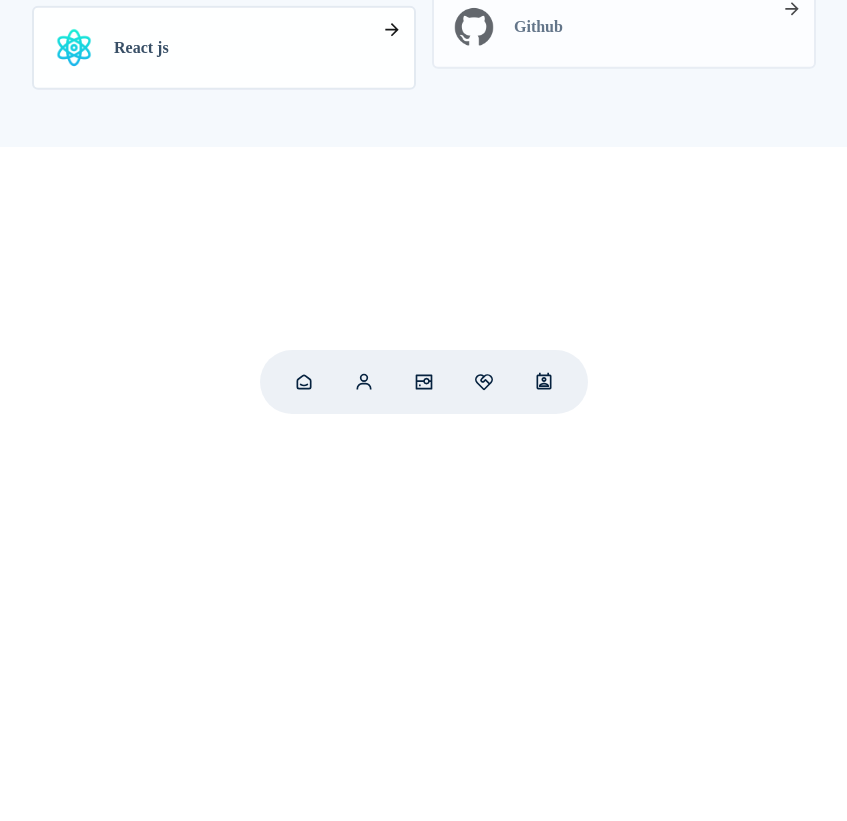
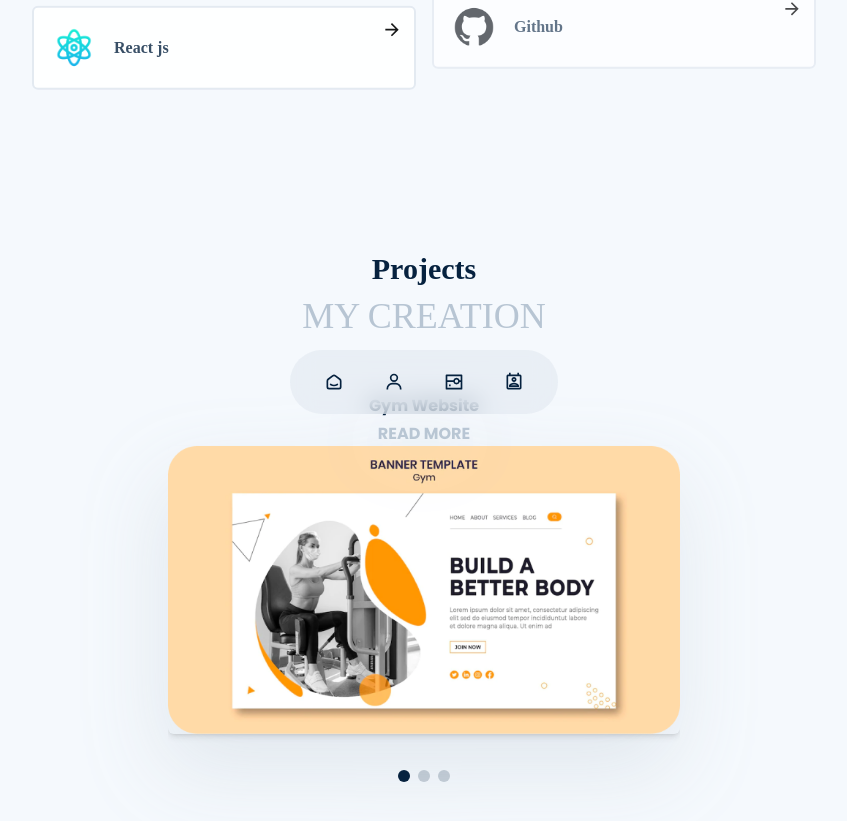
Before and after one commit to samirjabib/Portfolio-Samir, a React (Vite) app: page / in a window 1280 px wide. Shown: the part 1186-2007 px from the top of the page, without its empty margins (216-1063 px from the left). Before the commit the page ends 1333 px from the top, so only its background shows below. Built offline with nearby package versions, Linux system fonts and the light colour scheme; a web font is replaced by a local one.

Commit message:
add project component with slider

```diff
--- a/src/App.jsx
+++ b/src/App.jsx
@@ -26,8 +26,9 @@ function App() {
         <Navbar/>
         <Hero/>
         <Skils/>
+        <Projects/>
+
         {/*
-        <Projects/>
         <Service/>
         <Hireme/>
         <Contact/>
--- a/src/Content.js
+++ b/src/Content.js
@@ -48,11 +48,6 @@ export const content = {
       link: "#projects",
       icon: RiProjectorLine,
     },
-    {
-      link: "#services",
-      icon: RiServiceLine,
-    },
-
     {
       link: "#contact",
       icon: MdOutlinePermContactCalendar,
@@ -125,27 +120,7 @@ export const content = {
     ],
     icon: MdArrowForward,
   },
-  services: {
-    title: "Services",
-    subtitle: "WHAT I OFFER",
-    service_content: [
-      {
-        title: "Web Development",
-        para: "In publishing and graphic design, Lorem ipsum is a placeholder text commonly used to demonstrate the visual form of a document elying on mean",
-        logo: services_logo1,
-      },
-      {
-        title: "ui / ux DESIGNING",
-        para: "In publishing and graphic design, Lorem ipsum is a placeholder text commonly used to demonstrate the visual form of a document elying on mean",
-        logo: services_logo2,
-      },
-      {
-        title: "PhotoShop Editing",
-        para: "In publishing and graphic design, Lorem ipsum is a placeholder text commonly used to demonstrate the visual form of a document elying on mean",
-        logo: services_logo3,
-      },
-    ],
-  },
+
   Projects: {
     title: "Projects",
     subtitle: "MY CREATION",
--- a/src/components/Hero.jsx
+++ b/src/components/Hero.jsx
@@ -49,7 +49,7 @@ export const Hero = () => {
 
                 </div>
 
-                <div className="md:h-[37rem] h-96">
+                <div className="md:h-[37rem]">
                     <img
                         src={hero.image}
                         alt="..."
--- a/src/components/Projects.jsx
+++ b/src/components/Projects.jsx
@@ -1,5 +1,70 @@
+import { content } from "../Content";
+// Import Swiper React components
+import { Swiper, SwiperSlide } from "swiper/react";
+
+// Import Swiper styles
+import "swiper/css";
+import "swiper/css/pagination";
+
+import { Pagination } from "swiper";
+
+
 export const Projects = () => {
+
+    const { Projects } = content
+
+
     return(
-        <div>projects</div>
+        <section id="projects"  className="bg-bg_light_primary py-12">
+            <div >
+                <div className="md:container px-5 pt-14 minh-screen flex flex-col text-center">
+                    <h2 className="title" data-aos="fade-down">
+                        {Projects.title}
+                    </h2>
+                    <h4 className="subtitle" data-aos="fade-down">
+                        {Projects.subtitle}
+                    </h4>
+                    <br/>
+                </div>
+                <div className="gap-5 mx-auto w-4/5">
+                    <Swiper
+                        pagination={{
+                            clickable:true,
+                        }}
+                        className="rounded-3xl pb-16 max-w-lg drop-shadow-primary "
+                        spaceBetween={20}
+                        modules={[Pagination]}
+
+                    >
+                        {
+                            Projects.project_content.map( ( content, index) => {
+                                return(
+                                    <SwiperSlide
+                                        key={index}
+                                        className="  flex flex-col-reverse items-center justify-center h-fit
+                                        "
+                                    >
+
+                                        <img
+                                            src={content.image}
+                                            alt="content-image"
+                                            className="w-[100%] h-72 flex justify-end object-cover rounded-md shadow-md"
+                                            />
+                                        <div className="flex flex-col gap-1 mt-6">
+                                            <h5 className="font-bold font-Poppins drop-shadow-primary ">{content.title}</h5>
+                                            <button className="font-bold text-gray self-center">
+                                                READ MORE
+                                            </button>
+                                        </div>
+                                    </SwiperSlide>
+                                )
+                            })
+                        }
+
+                    </Swiper>
+                </div>
+            </div>
+
+        </section>
     )
 }
```
